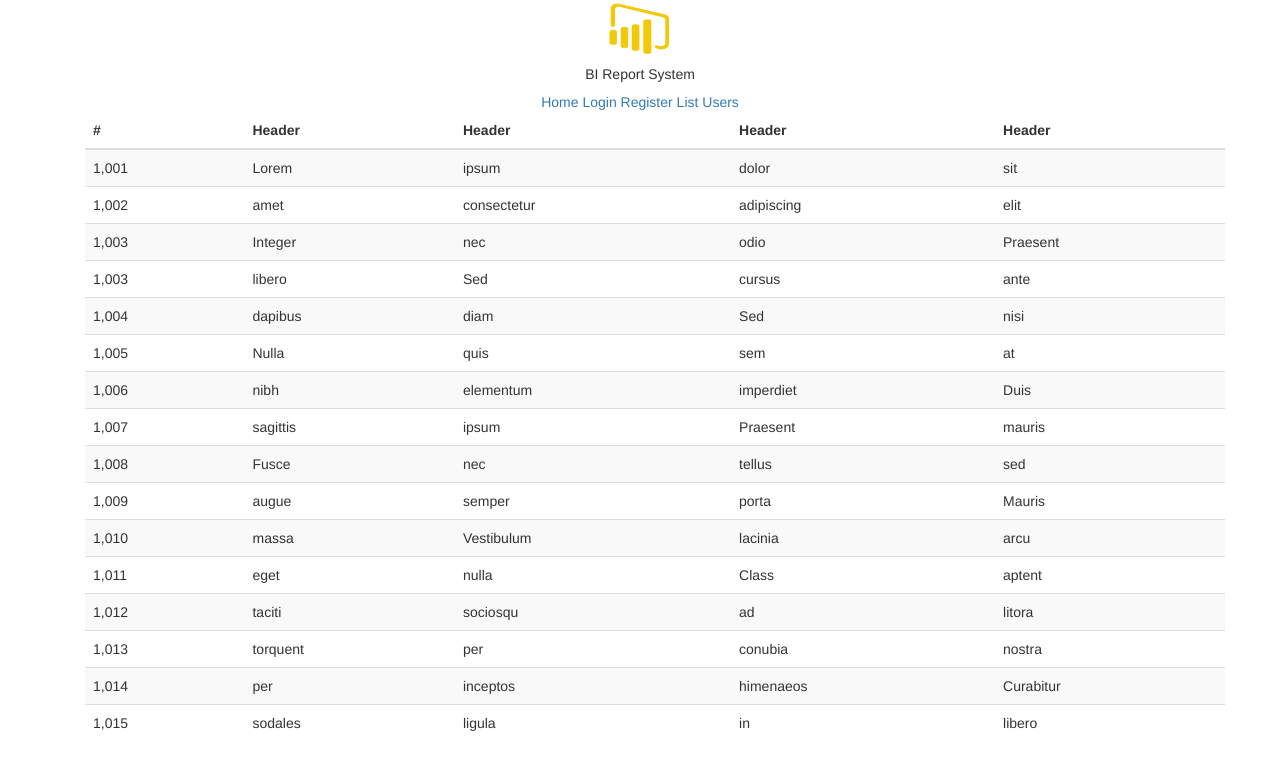
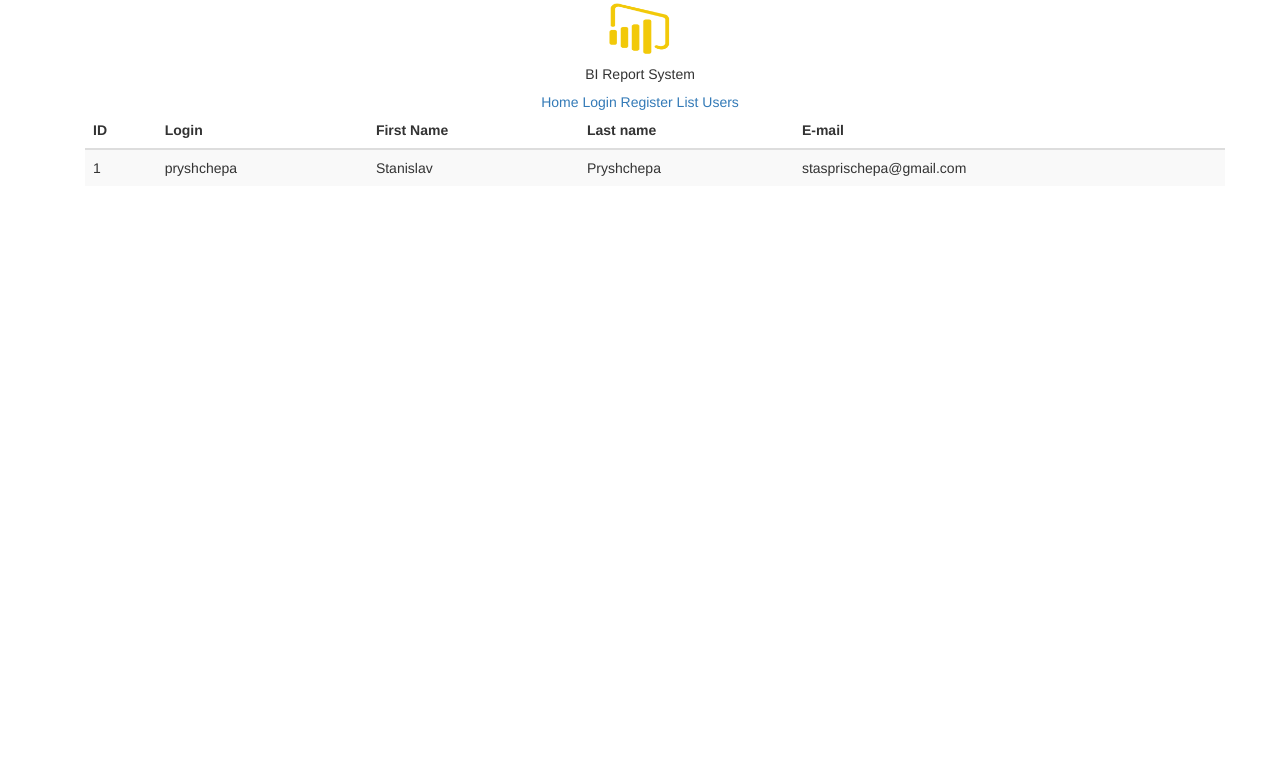
Before and after one commit to DiMukha/PythonFlaskProject_BI_Team, a Flask app: page /list_users in a window 1280 px wide. Shown: the top 770 px of the page. Run offline with Flask 2, Linux system fonts and the light colour scheme; some libraries are stand-ins or nearby versions.

Commit message:
Add List Users page

```diff
--- a/templates/list_users.html
+++ b/templates/list_users.html
@@ -5,126 +5,22 @@
         <table class="table table-striped table-sm">
           <thead>
             <tr>
-              <th>#</th>
-              <th>Header</th>
-              <th>Header</th>
-              <th>Header</th>
-              <th>Header</th>
+              <th>ID</th>
+              <th>Login</th>
+              <th>First Name</th>
+              <th>Last name</th>
+              <th>E-mail</th>
             </tr>
           </thead>
           <tbody>
             <tr>
-              <td>1,001</td>
-              <td>Lorem</td>
-              <td>ipsum</td>
-              <td>dolor</td>
-              <td>sit</td>
+              <td>1</td>
+              <td>pryshchepa</td>
+              <td>Stanislav</td>
+              <td>Pryshchepa</td>
+              <td>stasprischepa@gmail.com</td>
             </tr>
-            <tr>
-              <td>1,002</td>
-              <td>amet</td>
-              <td>consectetur</td>
-              <td>adipiscing</td>
-              <td>elit</td>
-            </tr>
-            <tr>
-              <td>1,003</td>
-              <td>Integer</td>
-              <td>nec</td>
-              <td>odio</td>
-              <td>Praesent</td>
-            </tr>
-            <tr>
-              <td>1,003</td>
-              <td>libero</td>
-              <td>Sed</td>
-              <td>cursus</td>
-              <td>ante</td>
-            </tr>
-            <tr>
-              <td>1,004</td>
-              <td>dapibus</td>
-              <td>diam</td>
-              <td>Sed</td>
-              <td>nisi</td>
-            </tr>
-            <tr>
-              <td>1,005</td>
-              <td>Nulla</td>
-              <td>quis</td>
-              <td>sem</td>
-              <td>at</td>
-            </tr>
-            <tr>
-              <td>1,006</td>
-              <td>nibh</td>
-              <td>elementum</td>
-              <td>imperdiet</td>
-              <td>Duis</td>
-            </tr>
-            <tr>
-              <td>1,007</td>
-              <td>sagittis</td>
-              <td>ipsum</td>
-              <td>Praesent</td>
-              <td>mauris</td>
-            </tr>
-            <tr>
-              <td>1,008</td>
-              <td>Fusce</td>
-              <td>nec</td>
-              <td>tellus</td>
-              <td>sed</td>
-            </tr>
-            <tr>
-              <td>1,009</td>
-              <td>augue</td>
-              <td>semper</td>
-              <td>porta</td>
-              <td>Mauris</td>
-            </tr>
-            <tr>
-              <td>1,010</td>
-              <td>massa</td>
-              <td>Vestibulum</td>
-              <td>lacinia</td>
-              <td>arcu</td>
-            </tr>
-            <tr>
-              <td>1,011</td>
-              <td>eget</td>
-              <td>nulla</td>
-              <td>Class</td>
-              <td>aptent</td>
-            </tr>
-            <tr>
-              <td>1,012</td>
-              <td>taciti</td>
-              <td>sociosqu</td>
-              <td>ad</td>
-              <td>litora</td>
-            </tr>
-            <tr>
-              <td>1,013</td>
-              <td>torquent</td>
-              <td>per</td>
-              <td>conubia</td>
-              <td>nostra</td>
-            </tr>
-            <tr>
-              <td>1,014</td>
-              <td>per</td>
-              <td>inceptos</td>
-              <td>himenaeos</td>
-              <td>Curabitur</td>
-            </tr>
-            <tr>
-              <td>1,015</td>
-              <td>sodales</td>
-              <td>ligula</td>
-              <td>in</td>
-              <td>libero</td>
-            </tr>
+
           </tbody>
         </table>
       </div>
```
